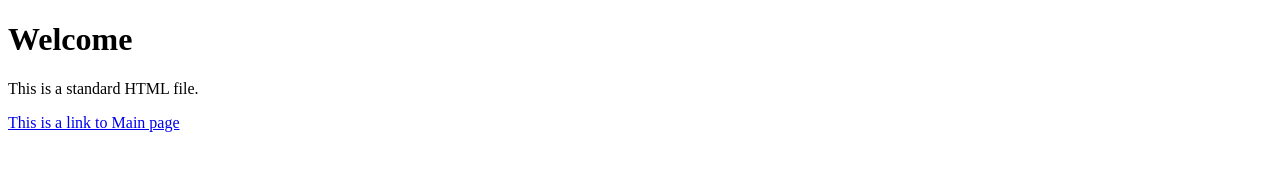
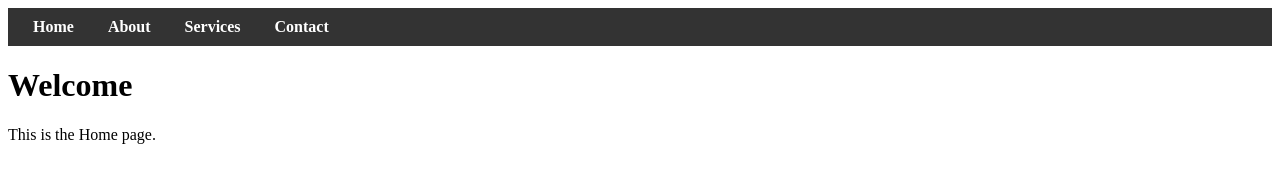
Before and after one commit to NikolaiSK/IoTProject.github.io, a plain HTML site: page index.html in a window 1280 px wide. Drawn offline with Linux system fonts and the light colour scheme.

Commit message:
Add files via upload

```diff
--- a/index.html
+++ b/index.html
@@ -1,13 +1,34 @@
 <!DOCTYPE html>
 <html lang="en">
 <head>
-    <meta charset="UTF-8">
-    <meta name="viewport" content="width=device-width, initial-scale=1.0">
-    <title>Document</title>
+  <meta charset="UTF-8">
+  <meta name="viewport" content="width=device-width, initial-scale=1.0">
+  <title>Home</title>
+  <style>
+    nav {
+      background: #333;
+      padding: 10px;
+    }
+    nav a {
+      color: white;
+      margin: 0 15px;
+      text-decoration: none;
+      font-weight: bold;
+    }
+    nav a:hover {
+      text-decoration: underline;
+    }
+  </style>
 </head>
 <body>
-    <h1>Welcome</h1>
-    <p>This is a standard HTML file.</p>
-    <a href="html/main.html">This is a link to Main page</a>
+  <nav>
+    <a href="home.html">Home</a>
+    <a href="about.html">About</a>
+    <a href="services.html">Services</a>
+    <a href="contact.html">Contact</a>
+  </nav>
+
+  <h1>Welcome</h1>
+  <p>This is the Home page.</p>
 </body>
 </html>
```
